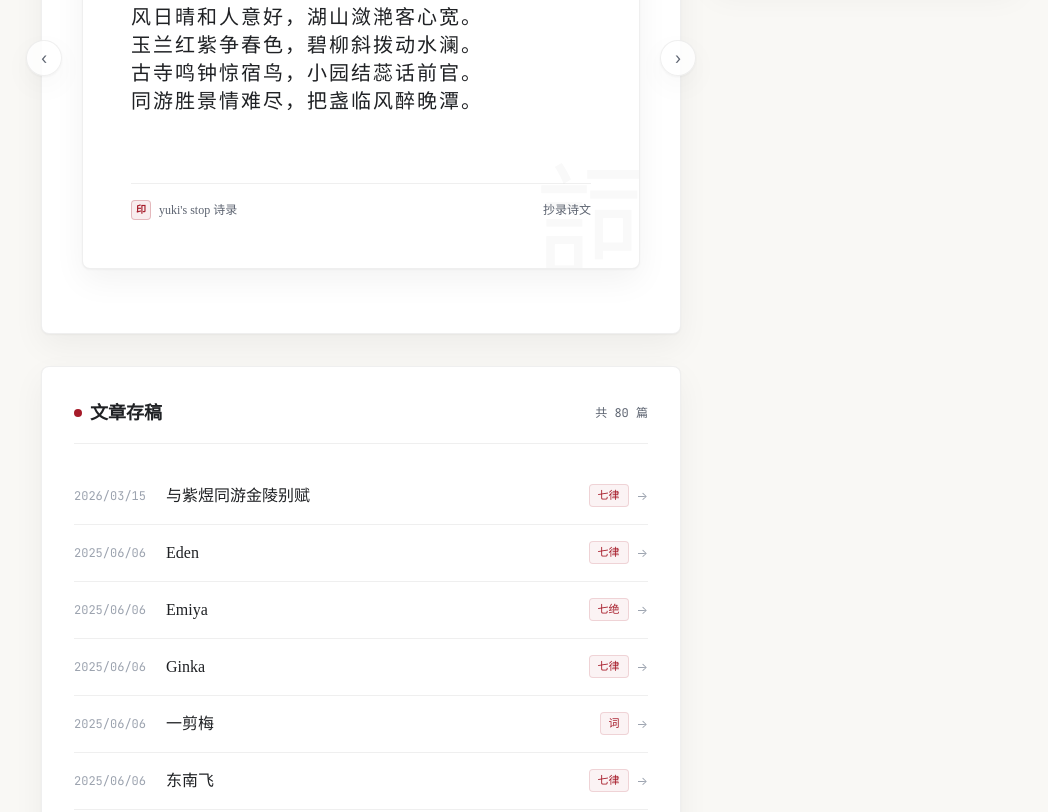
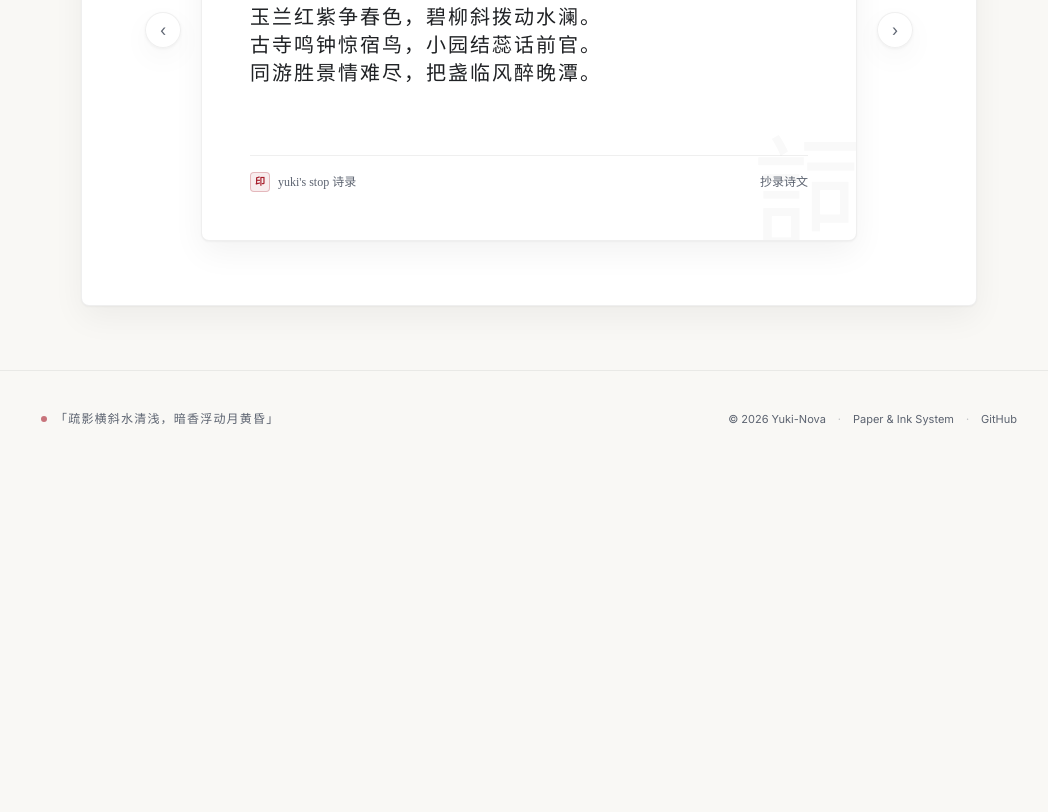
Before and after one commit to Yuki-Nova/web-portal, an Astro site: page /blog in a window 1280 px wide. Shown: the part 474-1286 px from the top of the page, without its empty margins (111-1159 px from the left). After the commit the page ends 941 px from the top, so only its background shows below. Built offline with nearby package versions, Linux system fonts and the light colour scheme; Astro itself is replaced by a stand-in of ours.

Commit message:
诗词页去掉存稿列表与个人信息侧栏，导航项更名为诗词

```diff
--- a/src/components/Header.astro
+++ b/src/components/Header.astro
@@ -12,7 +12,7 @@ const { currentPath = '/' } = Astro.props;
 // 纸底 + 墨色文字 + 印章红高亮当前项。
 const navItems = [
   { label: '首页', href: '/' },
-  { label: '博客', href: '/blog' },
+  { label: '诗词', href: '/blog' },
   { label: '填词', href: '/poetry' },
   { label: '相册', href: '/images' },
   { label: '分类', href: '/categories' },
--- a/src/pages/blog/index.astro
+++ b/src/pages/blog/index.astro
@@ -1,43 +1,11 @@
 ---
 import BaseLayout from '../../layouts/BaseLayout.astro';
-import SidebarProfile from '../../components/SidebarProfile.astro';
 import PoetryWall from '../../components/PoetryWall.vue';
 import poetryWallData from '../../data/poetry-wall.json';
-import { getCollection } from 'astro:content';
-
-const allPosts = await getCollection('blog');
-allPosts.sort((a, b) => {
-  const dateA = a.data.date ? new Date(a.data.date).getTime() : 0;
-  const dateB = b.data.date ? new Date(b.data.date).getTime() : 0;
-  return dateB - dateA;
-});
-
-// Calculate categories & tags count
-const categoriesSet = new Set<string>();
-const tagsSet = new Set<string>();
-
-allPosts.forEach((p) => {
-  p.data.categories?.forEach((c) => categoriesSet.add(c));
-  p.data.tags?.forEach((t) => tagsSet.add(t));
-});
-
-const formatDate = (d?: string | Date) => {
-  if (!d) return '';
-  return new Date(d).toLocaleDateString('zh-CN', {
-    year: 'numeric',
-    month: '2-digit',
-    day: '2-digit',
-  });
-};
 ---
 
-<BaseLayout title="博客文集 · yuki's stop" description="个人诗词、随笔与文集总览">
-  <div class="max-w-6xl mx-auto py-4">
-    <!-- Two Column Grid (Main Content + Sidebar) -->
-    <div class="grid grid-cols-1 lg:grid-cols-12 gap-8 items-start">
-      <!-- Main Content (8 cols) -->
-      <div class="lg:col-span-8 space-y-8">
-        <!-- Poetry Wall Interactive Card -->
+<BaseLayout title="诗词 · yuki's stop" description="诗词墙 · 依体裁与意象检索全部诗作">
+  <div class="max-w-4xl mx-auto py-4">
     <section class="paper-card p-6 sm:p-8">
       <div class="flex items-center justify-between border-b border-border-paper pb-3 mb-6">
         <h2 class="text-base font-serif font-bold text-ink flex items-center gap-2">
@@ -49,59 +17,5 @@ const formatDate = (d?: string | Date) => {
 
       <PoetryWall client:load poems={poetryWallData} />
     </section>
-
-        <!-- Article Feed List -->
-        <section class="paper-card p-6 sm:p-8">
-          <div class="flex items-center justify-between border-b border-border-paper pb-4 mb-6">
-            <h2 class="text-lg font-serif font-bold text-ink flex items-center gap-2">
-              <span class="w-2 h-2 rounded-full bg-seal"></span>
-              <span>文章存稿</span>
-            </h2>
-            <span class="text-xs font-mono text-ink-muted">共 {allPosts.length} 篇</span>
-          </div>
-
-          <div class="divide-y divide-border-paper">
-            {allPosts.map((post) => {
-              const slug = post.id.replace(/\.md$/, '');
-              return (
-                <article class="py-4 flex items-center justify-between gap-4 group">
-                  <div class="flex items-center gap-3 min-w-0">
-                    <span class="text-xs font-mono text-ink-faint w-20 flex-shrink-0">
-                      {formatDate(post.data.date)}
-                    </span>
-                    <a
-                      href={`/posts/${encodeURIComponent(slug)}`}
-                      class="font-serif text-base text-ink group-hover:text-seal transition-colors truncate no-underline font-medium"
-                    >
-                      {post.data.title}
-                    </a>
-                  </div>
-
-                  <div class="flex items-center gap-2 flex-shrink-0">
-                    {post.data.tags?.slice(0, 1).map((t) => (
-                      <span class="text-[11px] font-serif text-seal px-2 py-0.5 rounded bg-seal/5 border border-seal/15">
-                        {t}
-                      </span>
-                    ))}
-                    <span class="text-ink-faint text-xs group-hover:text-seal group-hover:translate-x-0.5 transition-all">
-                      →
-                    </span>
-                  </div>
-                </article>
-              );
-            })}
-          </div>
-        </section>
-      </div>
-
-      <!-- Right Sidebar (4 cols, Image 2 Style) -->
-      <div class="lg:col-span-4 sticky top-20">
-        <SidebarProfile
-          postCount={allPosts.length}
-          catCount={categoriesSet.size}
-          tagCount={tagsSet.size}
-        />
-      </div>
-    </div>
   </div>
 </BaseLayout>
```
Lines whose indentation alone changed are shown as unchanged.
